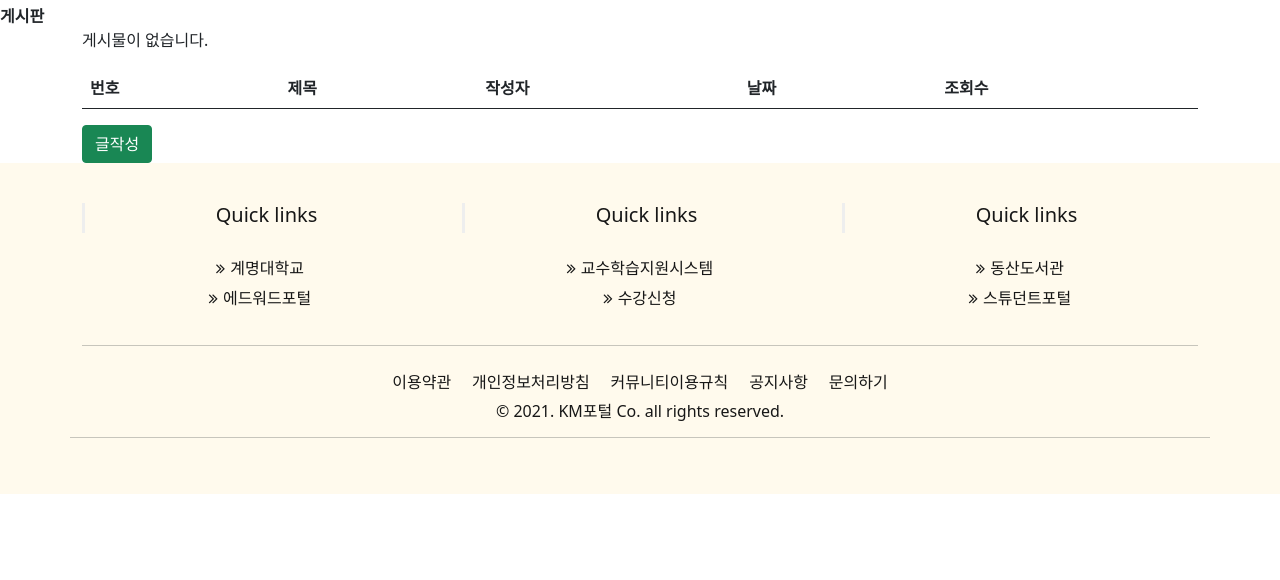
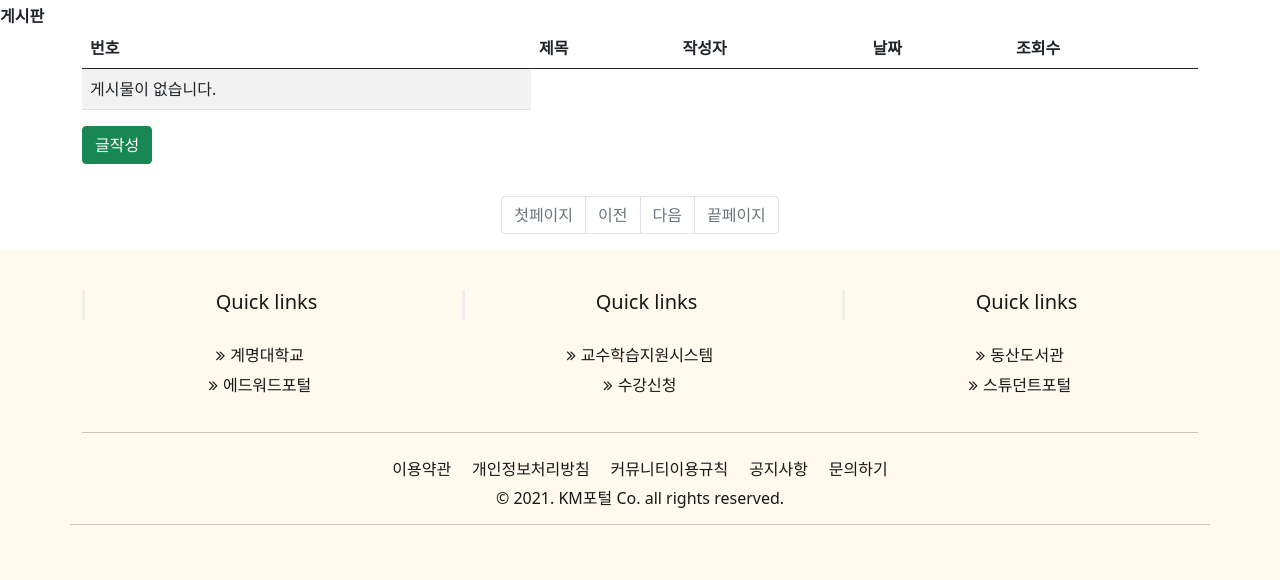
Before and after one commit to Henry-Cha/KM_Portal, a Django app: page /board/write/create/ in a window 1280 px wide. Shown: the part 56-636 px from the top of the page. Run offline with Django 3.2, Linux system fonts and the light colour scheme; lists and menus that the app fills with data are empty; some libraries are stand-ins or nearby versions.

Commit message:
EDIT board 페이징

```diff
--- a/board/views.py
+++ b/board/views.py
@@ -1,23 +1,15 @@
-# from django.shortcuts import render
-# from django.http import HttpResponse
-
-# def index(request):
-#     return render(request, 'board/list.html')
-
-# def write(request):
-#     return render(request, 'board/write.html')
-
-# ##################################################
-
 from django.shortcuts import render, get_object_or_404, redirect
 from django.utils import timezone
 from .models import Post
 from django.http import HttpResponse, HttpResponseRedirect
+from django.core.paginator import Paginator
 
 def write(request):
+    #게시글 작성화면
     return render(request, 'board/write.html')
 
 def write_create(request):
+    #게시글 작성
     if request.method == "POST":
         writer = ""
         title = request.POST['title']
@@ -29,9 +21,15 @@
         return render(request, 'board/list.html')
 
 def index(request):
-    # 게시물 목록 출력
-    postList = Post.objects.order_by('-date')
-    context = {'postList': postList}
+        # 게시물 목록 출력
+    postList = Post.objects.all().order_by('-date')
+    postNum = Post.objects.count()
+        #페이징처리
+    page = request.GET.get('page', '1')
+    paginator = Paginator(postList, '3')
+    page_obj = paginator.page(page)
+
+    context = {'postList': postList,'postNum':postNum,'page_obj':page_obj}
     return render(request, 'board/list.html', context)
 
 def detail(request, postId):
--- a/templates/board/list.html
+++ b/templates/board/list.html
@@ -16,9 +16,9 @@
                     <th>조회수</th>
                 </tr>
             </thead>
-            {% if postList %}
+            {% if page_obj %}
             <tbody>
-  		{% for post in postList %}
+  		{% for post in page_obj %}
                     <tr>
                         <td>{{post.id}}</td>
                         <td><a href="/board/{{ post.id }}/">{{ post.title }}</a></td>
@@ -29,15 +29,77 @@
   		 {% endfor %}
 		{% else %}
 		<tr>
-  			<p>게시물이 없습니다.</p>
+  			<td>게시물이 없습니다.</td>
 		</tr>
 		{% endif %}
             </tbody>
         </table>
-
         <div>
         <a href="write/" class="btn btn-success">글작성</a>
         </div>
     </form>
+        <!-- Pagination -->
+        <!-- 페이징처리 시작 -->
+    <div id="paging">
+        <ul class="pagination justify-content-center" style="margin-top: 2rem;">
+            <!-- 이전페이지 -->
+            {% if page_obj.has_previous %}
+            <li class="page-item">
+                <a class="page-link" href="?&page=1">첫페이지</a>
+                <!-- href로 뎁스 설정 -->
+            </li>
+            <li class="page-item">
+                <a class="page-link" href="?&page={{ page_obj.previous_page_number }}">이전</a>
+                <!-- href로 뎁스 설정 -->
+            </li>
+            {% else %}
+            <li class="page-item disabled">
+                <a class="page-link" href="?&page=1">첫페이지</a>
+                <!-- href로 뎁스 설정 -->
+            </li>
+            <li class="page-item disabled">
+                <a class="page-link" tabindex="-1" aria-disabled="true" href="#">이전</a>
+            </li>
+            {% endif %}
+            <!-- 페이지리스트 -->
+            {% for page_number in page_obj.paginator.page_range %}
+
+            {% if page_number < page_obj.number|add:3 and page_number > page_obj.number|add:-3 %}
+                {% if page_number == page_obj.number %}
+                <li class="page-item active" aria-current="page">
+                    <a class="page-link" href="?&page={{ page_number }}">{{ page_number }}</a>
+                </li>
+                {% else %}
+                <li class="page-item">
+                    <a class="page-link" href="?&page={{ page_number }}">{{ page_number }}</a>
+                </li>
+                {% endif %}
+            {% elif page_number < page_obj.number|add:4 and page_number > page_obj.number|add:-4 %}
+            <li class="page-item">
+                <a class="page-link" href="#">...</a>
+            </li>
+            {% else %}
+            {% endif %}
+            {% endfor %}
+            <!-- 다음페이지 -->
+            {% if page_obj.has_next %}
+            <li class="page-item">
+                <a class="page-link" href="?&page={{ page_obj.next_page_number }}">다음</a>
+            </li>
+            <li class="page-item">
+                <a class="page-link" href="?&page={{ page_obj.paginator.num_pages }}">끝페이지</a>
+            </li>
+            {% else %}
+            <li class="page-item disabled">
+                <a class="page-link" tabindex="-1" aria-disabled="true" href="#">다음</a>
+            </li>
+            <li class="page-item disabled">
+                <a class="page-link" tabindex="-1" aria-disabled="true" href="#">끝페이지</a>
+            </li>
+            {% endif %}
+        </ul>
+    </div>
+    <!-- 페이징처리 끝 -->
+
 </div>
 {% endblock %}
```
Also changed, not shown: db.sqlite3.
